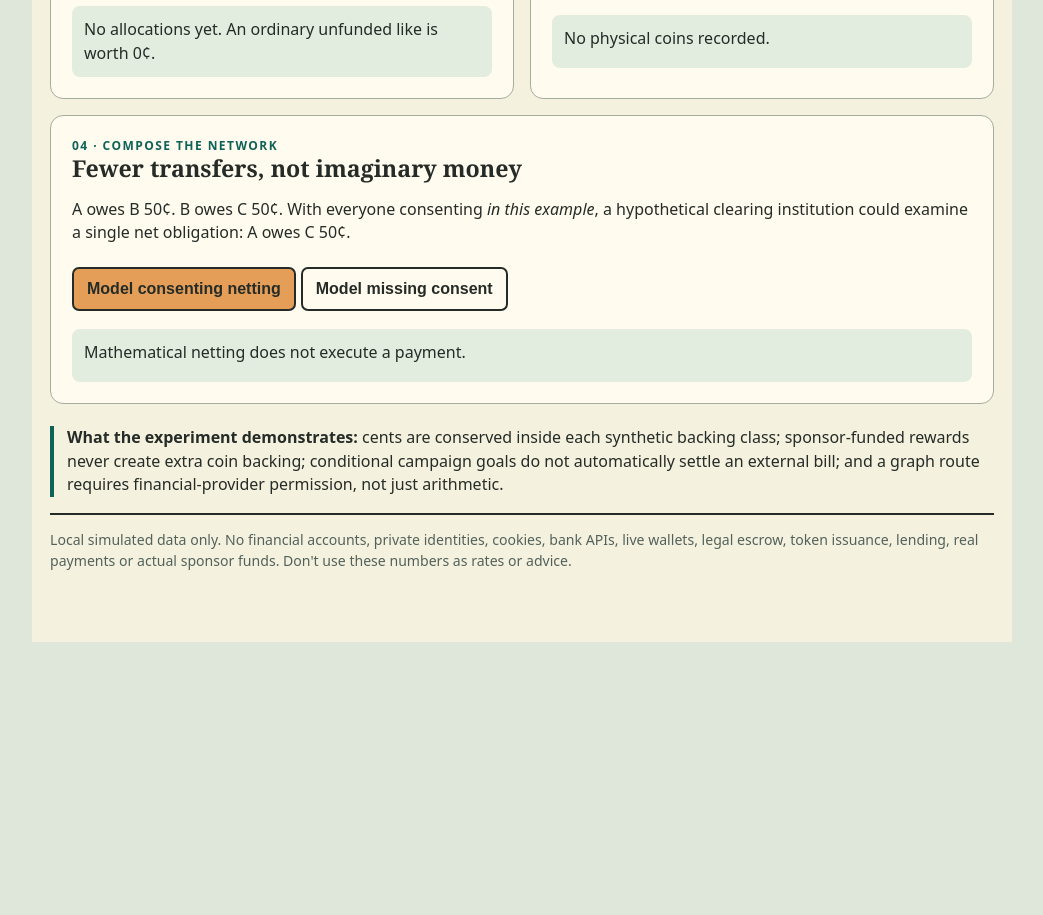
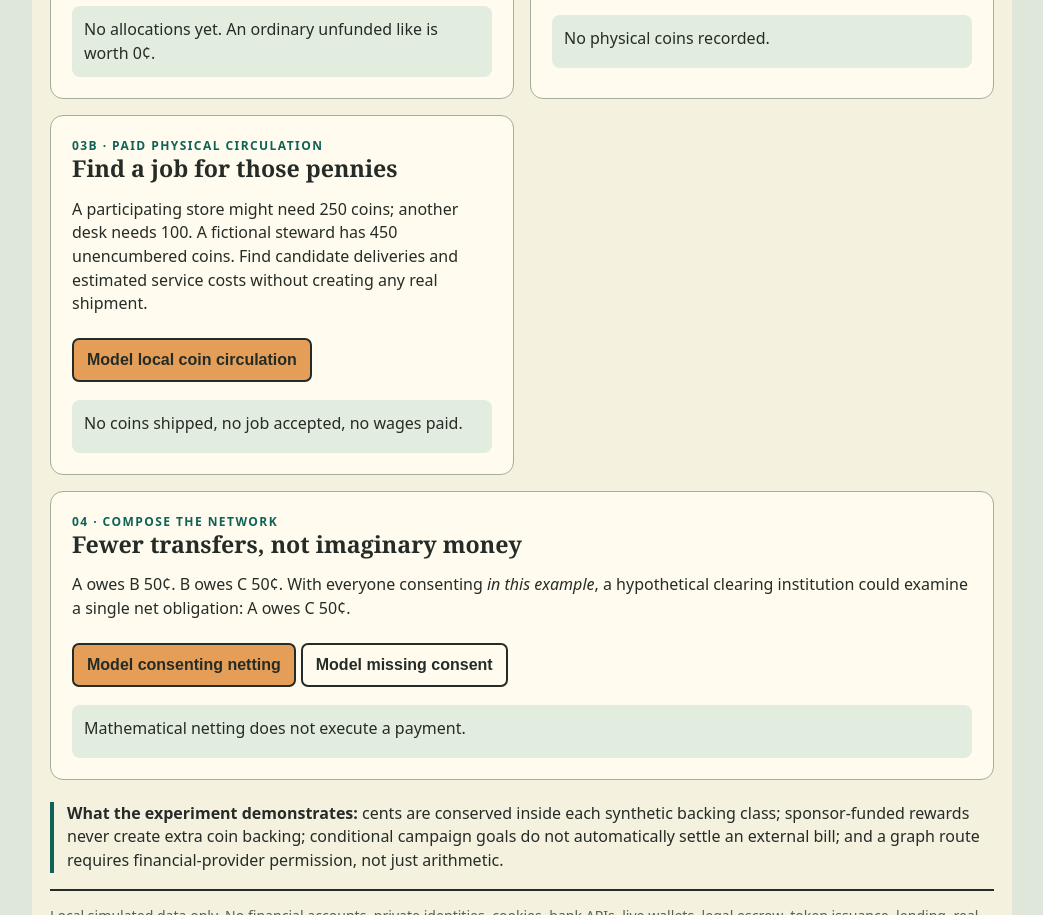
Before and after one commit to the-static-collective/Jubilee-treasury, a website with bundled scripts: page labs/penny-puddle-003/index.html in a window 1280 px wide. Shown: the part 1448-2363 px from the top of the page, without its empty margins (118-1161 px from the left). Before the commit the page ends 2090 px from the top, so only its background shows below. Built offline with nearby package versions, Linux system fonts and the light colour scheme.

Commit message:
feat(penny-puddle): put real-world coin recirculation job opportunity into living lab UI

```diff
--- a/labs/penny-puddle-003/index.html
+++ b/labs/penny-puddle-003/index.html
@@ -52,6 +52,12 @@ input[type=number]{padding:10px;width:120px;border-radius:6px;border:1px solid v
 <button type="button" id="count">Simulate witnessed 100-coin intake</button><button type="button" id="earn" disabled>Simulate a 1¢ paid service</button>
 <div class="status" id="bank-result" role="status" aria-live="polite">No physical coins recorded.</div>
 </section>
+<section class="card" aria-labelledby="coin-title">
+<div class="eyebrow">03b · Paid physical circulation</div><h2 id="coin-title">Find a job for those pennies</h2>
+<p>A participating store might need 250 coins; another desk needs 100. A fictional steward has 450 unencumbered coins. Find candidate deliveries and estimated service costs without creating any real shipment.</p>
+<button type="button" id="coin-route">Model local coin circulation</button>
+<div class="status" id="coin-result" role="status" aria-live="polite">No coins shipped, no job accepted, no wages paid.</div>
+</section>
 <section class="card large" aria-labelledby="net-title">
 <div class="eyebrow">04 · Compose the network</div><h2 id="net-title">Fewer transfers, not imaginary money</h2>
 <p>A owes B 50¢. B owes C 50¢. With everyone consenting <em>in this example</em>, a hypothetical clearing institution could examine a single net obligation: A owes C 50¢.</p>
```
